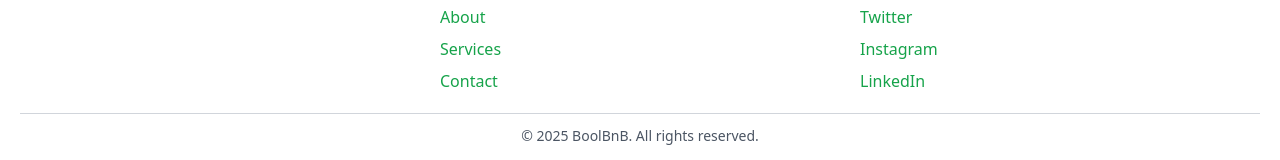
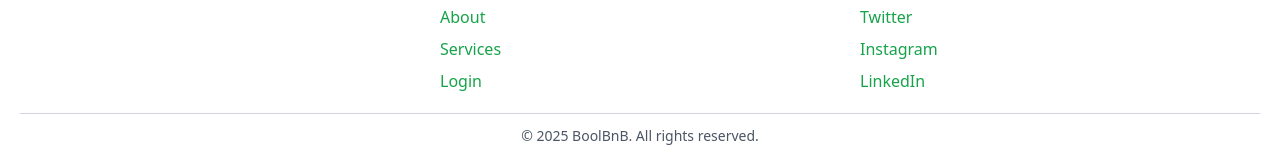
Before and after one commit to AVenturi98/Bool-BnB, a React (Vite) app in the folder client/: page / in a window 1280 px wide. Shown: the part 184-344 px from the top of the page. Built offline with nearby package versions, Linux system fonts and the light colour scheme.

Commit message:
add login al footer

```diff
--- a/client/src/components/Footer.jsx
+++ b/client/src/components/Footer.jsx
@@ -39,10 +39,10 @@ export default function Footer() {
             </li>
             <li>
               <a
-                href="#"
+                href="/login"
                 className="hover:text-green-500 transition-colors duration-300"
               >
-                Contact
+                Login
               </a>
             </li>
           </ul>
```
